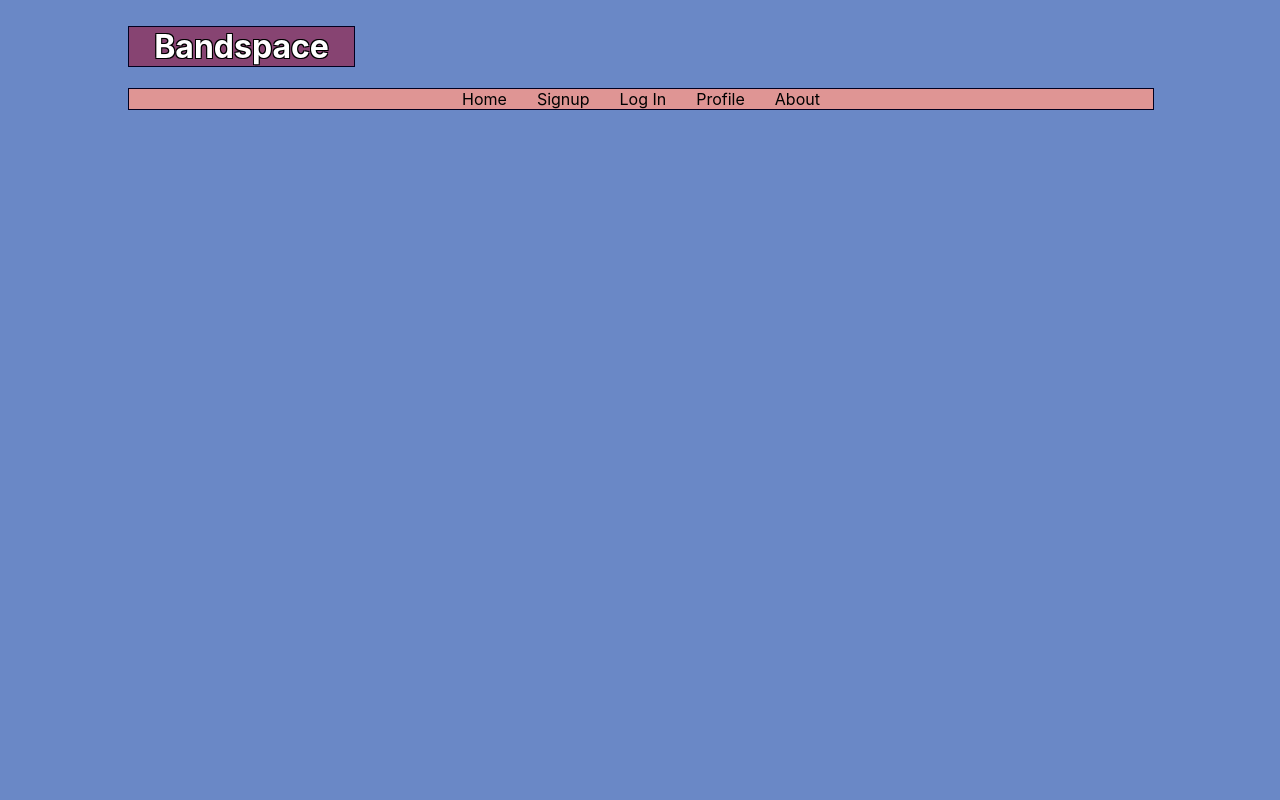
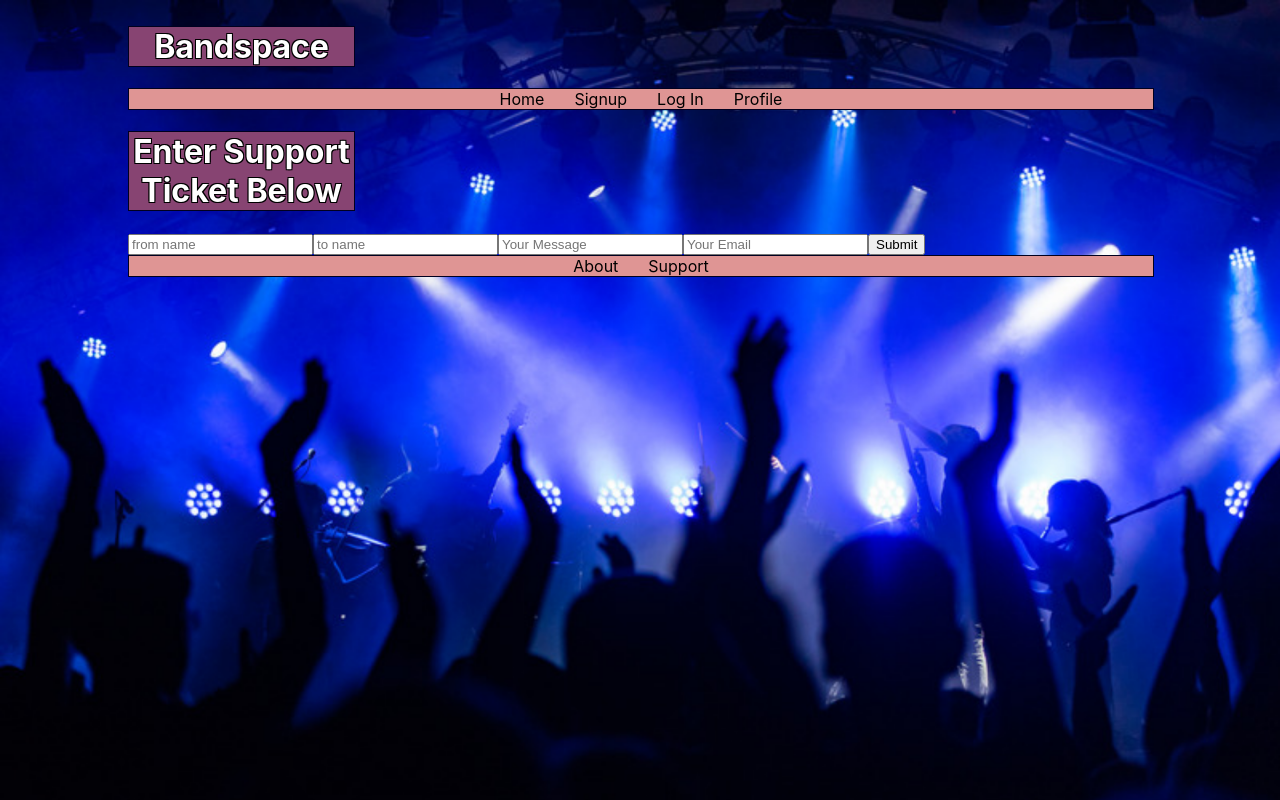
Before and after one commit to Skyvassa/bandspace_frontend, a React (Create React App) app: page /support in a window 1280 px wide. Built offline with nearby package versions, Linux system fonts and the light colour scheme; no server answers.

Commit message:
daily update, emailjs working great

```diff
--- a/src/App.css
+++ b/src/App.css
@@ -1,11 +1,12 @@
 body {
   margin: 2% 10%;
   background: #6a88c6;
-  /* background-image: url('../src/images/fireworks.jpeg');
+  background-image: url('../src/images/Band\ Photo\ 1.png');
   background-position: cover;
   background-size: cover;
   background-repeat: no-repeat;
-  max-height: 80%; */
+  max-height: 80%;
+  color: white;
 }
 
 a {
--- a/src/App.js
+++ b/src/App.js
@@ -1,15 +1,15 @@
-import React, {Component} from 'react';
+import React, {Component, useState} from 'react';
 import './App.css';
 
 import { Route, Link, withRouter } from 'react-router-dom';
 import axios from 'axios';
-import { init, send,  } from 'emailjs-com';
 
 import Home from './Components/Home/Home';
 import Bands from './Components/Bands/Bands';
 import About from './Components/About/About';
 import UserProfile from './Components/UserProfile/UserProfile';
 import Support from './Components/Support/Support'
+import Signup from './Components/Signup/Signup'
 // import UserProfile from './Components/UserProfile/UserProfile';
 
 class App extends Component {
@@ -45,7 +45,7 @@ class App extends Component {
               <li><Link to='/signup'>Signup</Link></li>
               <li><Link to='/login'>Log In</Link></li>
               <li><Link to='/profile'>Profile</Link></li>
-              <li><Link to='/about'>About</Link></li>
+
             </ul>
           </nav>
         </header>
@@ -67,7 +67,19 @@ class App extends Component {
           <Route path="/about" render={() =>
             <About />
           } />
+          <Route path='/support' render={() =>
+            <Support />
+          } />
+          <Route path="/signup" render={() =>
+            <Signup />
+          } />
         </main>
+        <footer>
+          <ul>
+            <li><Link to='/about'>About</Link></li>
+            <li><Link to='/support'>Support</Link></li>
+          </ul>
+        </footer>
       </div>
     );
   }
--- a/src/Components/Home/Home.js
+++ b/src/Components/Home/Home.js
@@ -2,7 +2,7 @@ import React from 'react';
 
 const Home = () => {
     return (
-        <div>
+        <div className="home">
             <p>Welcome to Bandspace...2~!</p>
         </div>
     )
--- a/src/Components/Signup/Signup.js
+++ b/src/Components/Signup/Signup.js
@@ -1,7 +1,13 @@
-import react from 'react';
+import React, {useState} from 'react';
 
 const Signup = (props) => {
-    const [content, updateContent] = useState("");
+    const [content, updateContent] = useState({
+        username: '',
+        password: '',
+        name: '',
+        photo: '',
+        bio: ''
+    });
 
     const onChange = evt => {
         updateContent(evt.target.value)
@@ -53,27 +59,27 @@ const Signup = (props) => {
 }
 
 
-export default STRING_UNARY_OPERATORS;
+export default Signup;
 
 
-class User(models.Model):
-    username = models.CharField(max_length=50)
-    password = models.CharField(max_length=50)
-    name = models.CharField(max_length=100)
-    photo = models.TextField()
-    bio = models.TextField()
+// class User(models.Model):
+//     username = models.CharField(max_length=50)
+//     password = models.CharField(max_length=50)
+//     name = models.CharField(max_length=100)
+//     photo = models.TextField()
+//     bio = models.TextField()
 
-    def __str__(self):
-        return self.name
+//     def __str__(self):
+//         return self.name
 
-class Band(models.Model):
-    username = models.CharField(max_length=50)
-    password = models.CharField(max_length=50)
-    band_name = models.CharField(max_length=100)
-    photo = models.TextField()
-    about = models.CharField(max_length=200)
-    genre = models.CharField(max_length=100)
-    music_url = models.TextField()
+// class Band(models.Model):
+//     username = models.CharField(max_length=50)
+//     password = models.CharField(max_length=50)
+//     band_name = models.CharField(max_length=100)
+//     photo = models.TextField()
+//     about = models.CharField(max_length=200)
+//     genre = models.CharField(max_length=100)
+//     music_url = models.TextField()
 
-    def __str__(self):
-        return self.band_name
+//     def __str__(self):
+//         return self.band_name
--- a/src/Components/Support/Support.js
+++ b/src/Components/Support/Support.js
@@ -1,6 +1,35 @@
-import react from 'react';
+import React, {useState} from 'react';
+import { init, send,  } from 'emailjs-com';
 
 const Support = () => {
+    const [toSend, setToSend] = useState({
+        from_name: '',
+        to_name: '',
+        message: '',
+        reply_to: '',
+    });
+
+    const onSubmit = (evt) => {
+        evt.preventDefault();
+        send(
+            'service_u4hpwea',
+            'template_2z7cjif',
+            toSend,
+            'user_HH9N2SfSnKI8xlbcHlYWT'
+        )
+            .then((response) => {
+                console.log('Success!', response.status, response.text);
+            })
+            .catch((err) => {
+                console.log('Failed.', err);
+            });
+    };
+
+    const handleChange = (evt) => {
+        setToSend({ ...toSend, [evt.target.name]: evt.target.value });
+    };
+
+    return (
         <div>
             <h1>Enter Support Ticket Below</h1>
             <form onSubmit={onSubmit}>
@@ -35,6 +64,7 @@ const Support = () => {
                 <button type="submit">Submit</button>
             </form>
         </div>
+        )
 }
 
 export default Support
```
Also changed, not shown: src/images/Band Photo 1.png (added). Lines whose indentation alone changed are shown as unchanged.
